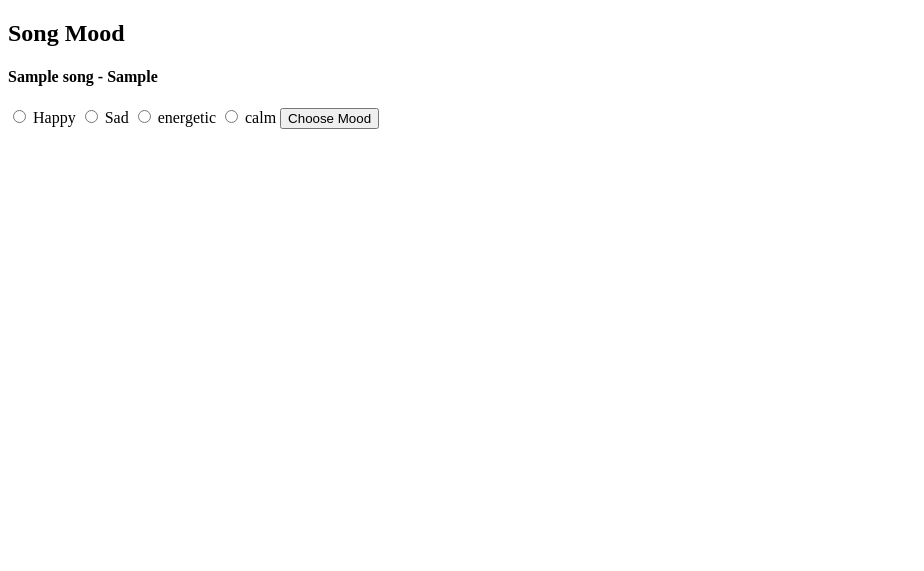
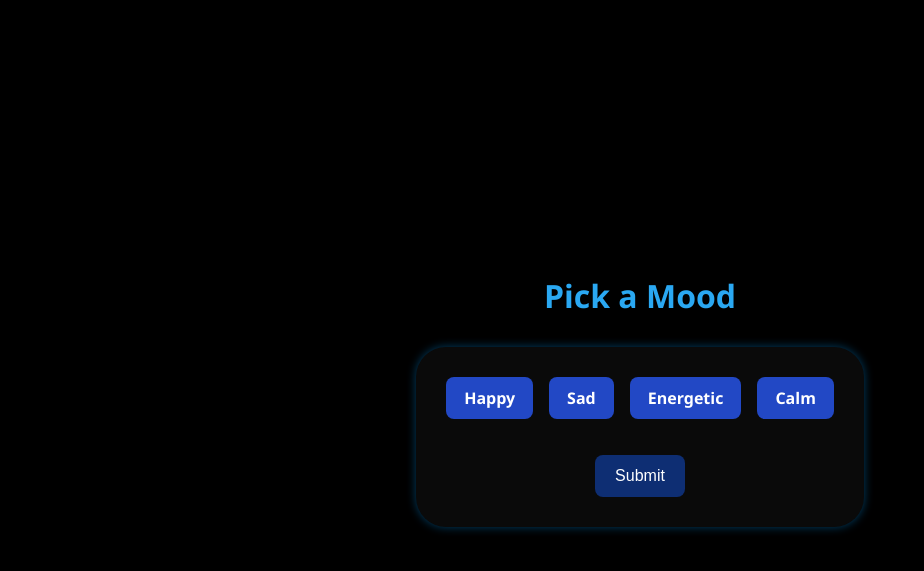
Before and after one commit to AndrewPJ2002/VibeSync, a Flask app: page /song/mood/1 in a window 1280 px wide. Shown: the top 571 px of the page, without its empty margins (0-924 px from the left). Run offline with Flask 3, Linux system fonts and the light colour scheme; tables that the repository leaves empty hold one stand-in row (values such as "Sample post").

Commit message:
css updated for mood

```diff
--- a/static/styles.css
+++ b/static/styles.css
@@ -449,3 +449,30 @@ body {
   button[type="submit"]:hover {
     background-color: #106dbe;
   }
+
+  /* for moods*/
+  .mood-options {
+    display: flex;
+    gap: 1rem;
+    margin-bottom: 1rem;
+  }
+
+  .mood-options label {
+    padding: 0.5rem 1rem;
+    background-color: #2248c5;
+    border: 2px solid transparent;
+    border-radius: 8px;
+    cursor: pointer;
+    font-weight: bold;
+    transition: all 0.2s ease;
+  }
+
+  .mood-options label:hover {
+    background-color: #1073cb;
+  }
+
+  input[type="radio"]:checked + label {
+    background-color: #4caf50;
+    color: white;
+    border-color: #388e3c;
+  }
--- a/templates/mood.html
+++ b/templates/mood.html
@@ -1,23 +1,28 @@
 <!DOCTYPE html>
 <html lang="en">
   <head>
-    <meta charset="UTF-8">
-    <meta name="viewport" content="width=device-width, initial-scale=1">
-    <title>VibeSync: Song Mood</title>
+    <meta charset="UTF-8" />
+    <meta name="viewport" content="width=device-width, initial-scale=1" />
+    <title>VibeSync</title>
+    <link rel="stylesheet" href="{{ url_for('static', filename='styles.css') }}">
   </head>
   <body>
-    <h2>Song Mood</h2>
-    <h4>{{ song.title }} - {{ song.artist }}</h4>
-    <form action="{{ url_for('views.song_mood', song_id=song.id, redirect_playlist=redirect_playlist) }}" method="POST">
-      <input type="radio" name="mood" value="happy" id="happy">
-      <label for="happy">Happy</label>
-      <input type="radio" name="mood" value="sad" id="sad">
-      <label for="sad">Sad</label>
-      <input type="radio" name="mood" value="energetic" id="energetic">
-      <label for="energetic">energetic</label>
-      <input type="radio" name="mood" value="calm" id="calm">
-      <label for="calm">calm</label>
-      <button type="submit">Choose Mood</button>
+    <h2>Pick a Mood</h2>
+    <form method="POST">
+      <div class="mood-options">
+        <input type="radio" name="mood" value="happy" id="happy" hidden>
+        <label for="happy">Happy</label>
+
+        <input type="radio" name="mood" value="sad" id="sad" hidden>
+        <label for="sad">Sad</label>
+
+        <input type="radio" name="mood" value="energetic" id="energetic" hidden>
+        <label for="energetic">Energetic</label>
+
+        <input type="radio" name="mood" value="calm" id="calm" hidden>
+        <label for="calm">Calm</label>
+      </div>
+      <button type="submit">Submit</button>
     </form>
   </body>
 </html>
```
